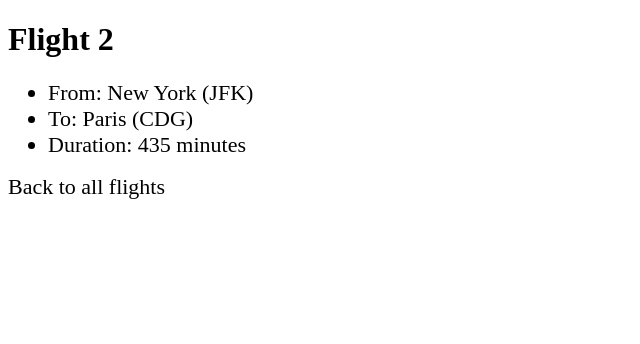
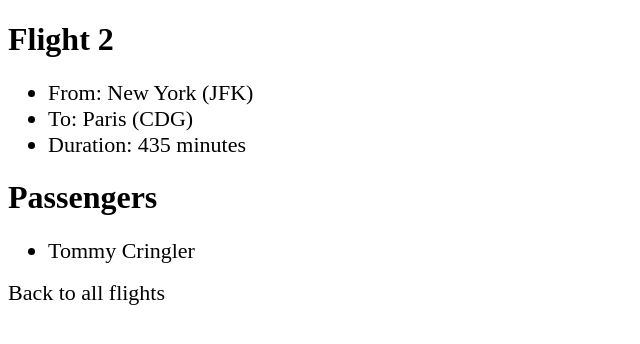
Before and after one commit to nameelza/web, a Django app: page /flights/2 in a window 1280 px wide. Shown: the top 344 px of the page, without its empty margins (0-640 px from the left). Run offline with Django 3.2, Linux system fonts and the light colour scheme; data comes from the database, SQL or seed files in the repository; both versions use the stored data as it was after the commit.

Commit message:
passengers

```diff
--- a/airline/flights/templates/flights/flight.html
+++ b/airline/flights/templates/flights/flight.html
@@ -7,5 +7,13 @@
         <li>To: {{flight.destination}}</li>
         <li>Duration: {{flight.duration}} minutes</li>
     </ul>
+    <h1>Passengers</h1>
+    <ul>
+        {% for passenger in passengers %}
+            <li>{{passenger}}</li>
+        {% empty %}
+            <li>No passengers</li>
+        {% endfor %}
+    </ul>
     <a href="{% url 'index' %}">Back to all flights</a>
 {% endblock %}
--- a/airline/flights/views.py
+++ b/airline/flights/views.py
@@ -12,6 +12,8 @@ def index(request):
 
 
 def flight(request, flight_id):
+    flight = Flight.objects.filter(pk=flight_id).first()
     return render(request, 'flights/flight.html', {
-        'flight': Flight.objects.filter(pk=flight_id).first()
+        'flight': flight,
+        'passengers': flight.passengers.all()
     })
```
Also changed, not shown: airline/db.sqlite3.
